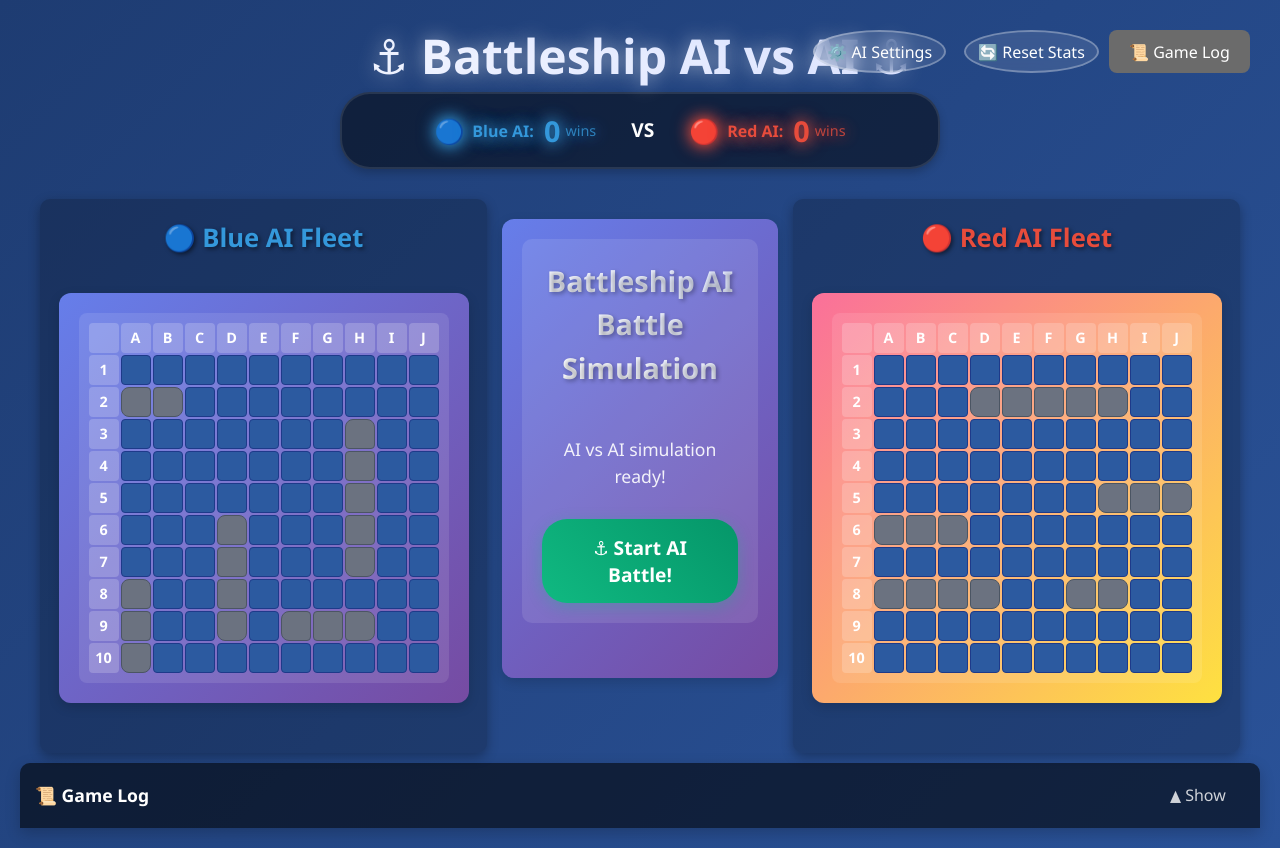
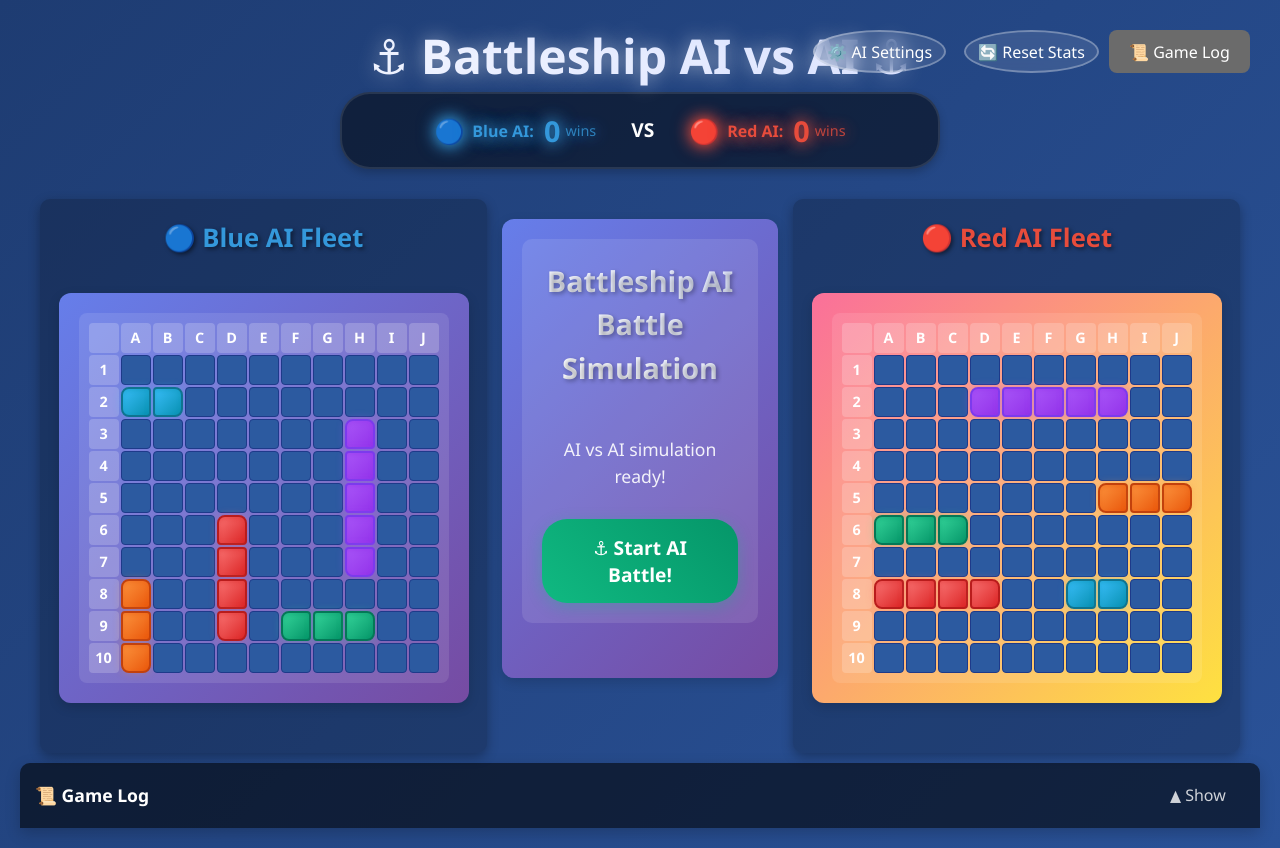
Before and after one commit to kasuken/BattleshipAI, a React (Vite) app: page / in a window 1280 px wide. Built offline with nearby package versions, Linux system fonts and the light colour scheme.

Commit message:
enhance Board component styles and ship preview colors for better visual distinction

```diff
--- a/src/components/Board.css
+++ b/src/components/Board.css
@@ -95,8 +95,9 @@
 }
 
 .cell.ship {
-  background-color: #6b7280;
-  border-color: #4b5563;
+  background-color: #1f2937;
+  border-color: #111827;
+  box-shadow: inset 0 2px 4px rgba(0, 0, 0, 0.3);
 }
 
 .cell.ship.horizontal.ship-start {
@@ -140,9 +141,46 @@
 }
 
 .cell.ship-preview {
-  background-color: #10b981;
+  background-color: #059669;
   border-color: #047857;
-  opacity: 0.7;
+  opacity: 0.8;
+  box-shadow: 0 0 8px rgba(5, 150, 105, 0.5);
+}
+
+/* Ship preview colors for each type */
+.cell.ship-preview-carrier {
+  background: linear-gradient(135deg, rgba(168, 85, 247, 0.8), rgba(147, 51, 234, 0.8)); /* Bright Violet preview */
+  border: 2px solid #7c3aed;
+  box-shadow: 0 0 12px rgba(168, 85, 247, 0.7);
+  opacity: 0.9;
+}
+
+.cell.ship-preview-battleship {
+  background: linear-gradient(135deg, rgba(248, 113, 113, 0.8), rgba(220, 38, 38, 0.8)); /* Bright Red preview */
+  border: 2px solid #b91c1c;
+  box-shadow: 0 0 12px rgba(248, 113, 113, 0.6);
+  opacity: 0.9;
+}
+
+.cell.ship-preview-cruiser {
+  background: linear-gradient(135deg, rgba(251, 146, 60, 0.8), rgba(234, 88, 12, 0.8)); /* Bright Orange preview */
+  border: 2px solid #c2410c;
+  box-shadow: 0 0 12px rgba(251, 146, 60, 0.6);
+  opacity: 0.9;
+}
+
+.cell.ship-preview-submarine {
+  background: linear-gradient(135deg, rgba(52, 211, 153, 0.8), rgba(5, 150, 105, 0.8)); /* Bright Green preview */
+  border: 2px solid #047857;
+  box-shadow: 0 0 12px rgba(52, 211, 153, 0.6);
+  opacity: 0.9;
+}
+
+.cell.ship-preview-destroyer {
+  background: linear-gradient(135deg, rgba(56, 189, 248, 0.8), rgba(8, 145, 178, 0.8)); /* Bright Cyan preview */
+  border: 2px solid #0e7490;
+  box-shadow: 0 0 12px rgba(56, 189, 248, 0.6);
+  opacity: 0.9;
 }
 
 @keyframes explosion {
@@ -264,3 +302,39 @@
     font-size: 1.2rem;
   }
 }
+
+/* Ship type specific colors */
+.cell.ship.ship-carrier {
+  background: linear-gradient(135deg, #a855f7 0%, #9333ea 100%); /* Bright Violet for Carrier (size 5) */
+  border: 2px solid #7c3aed;
+  box-shadow: inset 0 2px 4px rgba(147, 51, 234, 0.4),
+              0 0 8px rgba(168, 85, 247, 0.4);
+}
+
+.cell.ship.ship-battleship {
+  background: linear-gradient(135deg, #f87171 0%, #dc2626 100%); /* Bright Red for Battleship (size 4) */
+  border: 2px solid #b91c1c;
+  box-shadow: inset 0 2px 4px rgba(220, 38, 38, 0.4),
+              0 0 8px rgba(248, 113, 113, 0.3);
+}
+
+.cell.ship.ship-cruiser {
+  background: linear-gradient(135deg, #fb923c 0%, #ea580c 100%); /* Bright Orange for Cruiser (size 3) */
+  border: 2px solid #c2410c;
+  box-shadow: inset 0 2px 4px rgba(234, 88, 12, 0.4),
+              0 0 8px rgba(251, 146, 60, 0.3);
+}
+
+.cell.ship.ship-submarine {
+  background: linear-gradient(135deg, #34d399 0%, #059669 100%); /* Bright Green for Submarine (size 3) */
+  border: 2px solid #047857;
+  box-shadow: inset 0 2px 4px rgba(5, 150, 105, 0.4),
+              0 0 8px rgba(52, 211, 153, 0.3);
+}
+
+.cell.ship.ship-destroyer {
+  background: linear-gradient(135deg, #38bdf8 0%, #0891b2 100%); /* Bright Cyan for Destroyer (size 2) */
+  border: 2px solid #0e7490;
+  box-shadow: inset 0 2px 4px rgba(8, 145, 178, 0.4),
+              0 0 8px rgba(56, 189, 248, 0.3);
+}
--- a/src/components/Board.tsx
+++ b/src/components/Board.tsx
@@ -105,6 +105,8 @@ const Board: React.FC<BoardProps> = ({
       // Add ship orientation and position classes for styling
       const ship = ships.find(s => s.id === cell.shipId);
       if (ship) {
+        // Add ship type class for different colors
+        classes.push(`ship-${ship.id}`);
         classes.push(ship.isHorizontal ? 'horizontal' : 'vertical');
 
         const shipIndex = ship.positions.findIndex(
@@ -123,6 +125,7 @@ const Board: React.FC<BoardProps> = ({
     if (gamePhase === 'setup' && isPlayer && selectedShip) {
       if (isValidPreviewPosition(position)) {
         classes.push('ship-preview');
+        classes.push(`ship-preview-${selectedShip.id}`);
       }
     }
 
```
